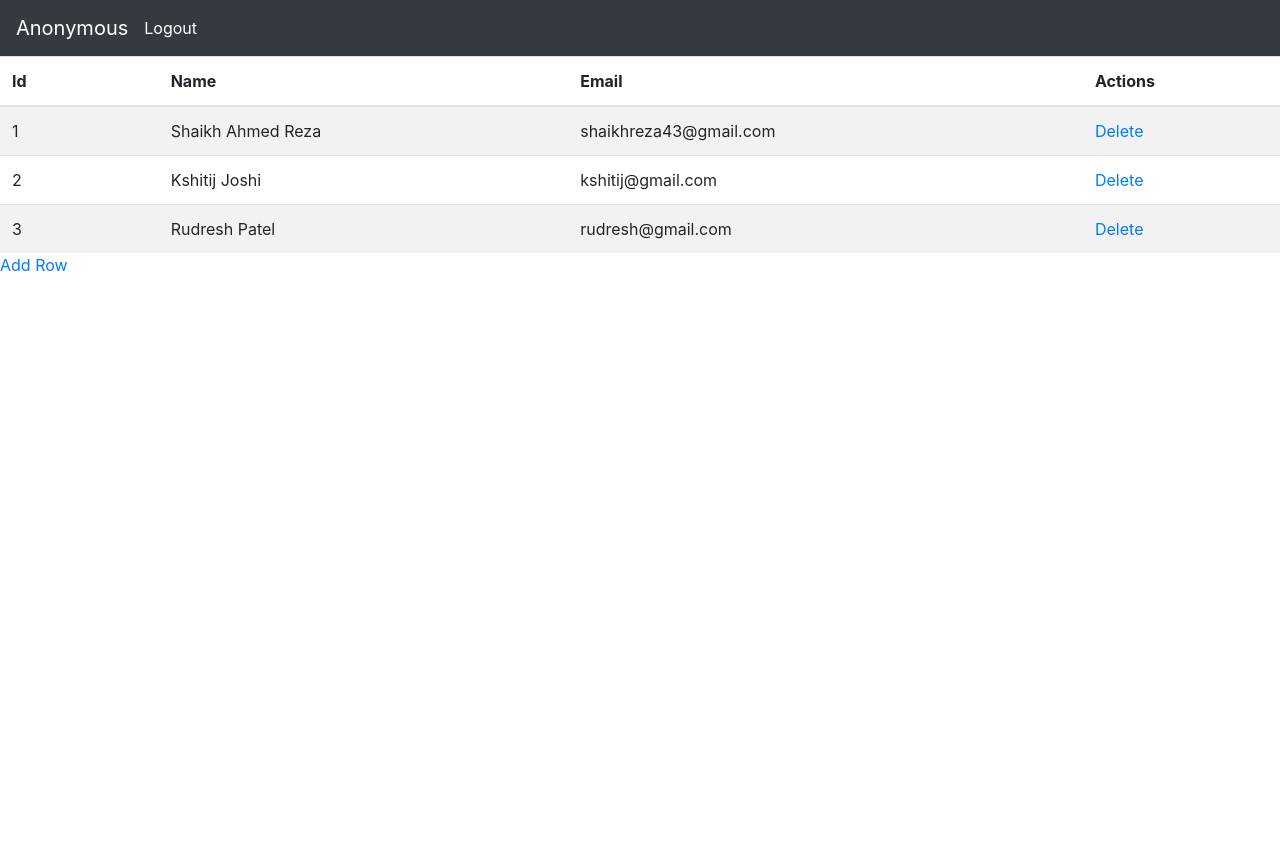
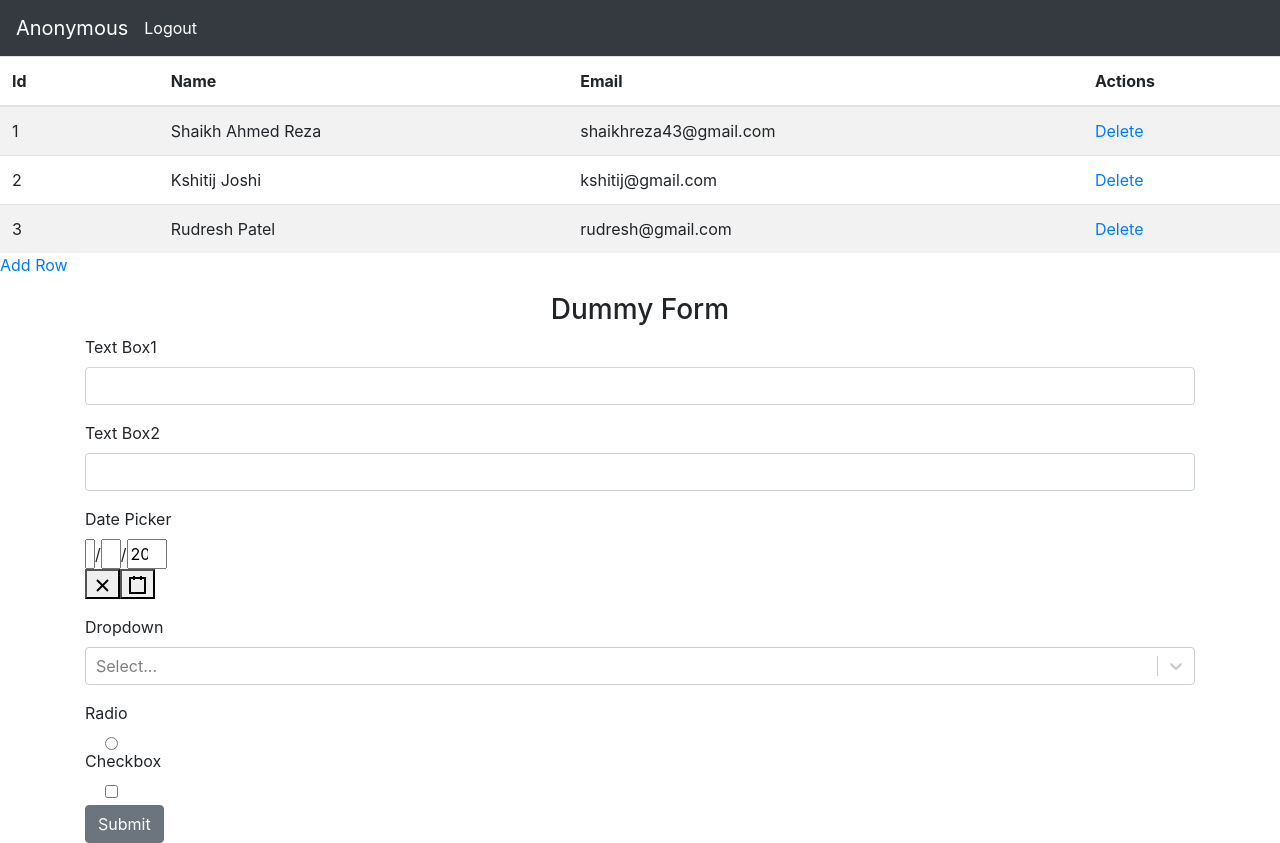
Before and after one commit to shaikhreza43/neointeraction-design-task-reactjs, a React (Create React App) app: page / in a window 1280 px wide. Before the commit the page ends 800 px from the top, so only its background shows below. Built offline with nearby package versions, Linux system fonts and the light colour scheme; sample sign-in values are in the browser's storage.

Commit message:
Home Component is done...

```diff
--- a/package.json
+++ b/package.json
@@ -8,9 +8,11 @@
     "@testing-library/user-event": "^7.2.1",
     "bootstrap": "^4.5.0",
     "react": "^16.13.1",
+    "react-date-picker": "^8.0.1",
     "react-dom": "^16.13.1",
     "react-router-dom": "^5.2.0",
     "react-scripts": "3.4.1",
+    "react-select": "^3.1.0",
     "reactstrap": "^8.5.1",
     "styled-components": "^5.1.1"
   },
--- a/src/App.js
+++ b/src/App.js
@@ -15,7 +15,7 @@ function App() {
             <Route path="/login" component={Login}></Route>
             <Route path="/register" component={Register}></Route>
 
-            <Route exact path="/" component={Home}></Route>
+            <PrivateRoute exact path="/" component={Home}></PrivateRoute>
 
             <Redirect from="*" to="/"/>
           </Switch>
--- /dev/null
+++ b/src/components/DummyForm/DummyFormComponent.js
@@ -0,0 +1,95 @@
+import React, { Component } from 'react';
+import { Form, FormGroup, Input, Container, Label, Button } from 'reactstrap';
+import DatePicker from 'react-date-picker';
+import Select from 'react-select';
+
+const options = [
+    { value: 'chocolate', label: 'Chocolate' },
+    { value: 'strawberry', label: 'Strawberry' },
+    { value: 'vanilla', label: 'Vanilla' },
+];
+
+const obj = {
+    textbox1: '',
+    textbox2: '',
+    date: new Date(),
+    selectedOption: '',
+    radio: '',
+    checkbox: ''
+}
+
+class DummyFormComponent extends Component {
+
+    constructor(props) {
+        super(props);
+        this.state = {
+            mainObj: obj
+        }
+    }
+
+    handleChange = (event) => {
+        this.setState({ mainObj: Object.assign({ ...this.state.mainObj }, { [event.target.name]: event.target.value }) });
+    }
+
+    handleDateChange = (date) => {
+        this.setState({ mainObj: Object.assign({ ...this.state.mainObj }, { date }) });
+    }
+
+    handleDropdown = (e) => {
+        this.setState({ mainObj: Object.assign({ ...this.state.mainObj }, { selectedOption: e }) });
+    }
+
+    handleSubmit = (e) => {
+        e.preventDefault();
+        console.log(this.state);
+        alert(this.state.mainObj.textbox1 + "\n" + this.state.mainObj.textbox2 +
+            "\n" + this.state.mainObj.date + "\n" + this.state.mainObj.selectedOption.value + "\n" + this.state.mainObj.radio
+            + "\n" + this.state.mainObj.checkbox);
+    }
+    render() {
+        return (
+            <Container>
+                <h3 className="text-center">Dummy Form</h3>
+                <Form onSubmit={this.handleSubmit}>
+                    <FormGroup>
+                        <Label for="text1">Text Box1</Label>
+                        <Input type="text" name="textbox1" onChange={this.handleChange}></Input>
+                    </FormGroup>
+                    <FormGroup>
+                        <Label for="text2">Text Box2</Label>
+                        <Input type="text" name="textbox2" onChange={this.handleChange}></Input>
+                    </FormGroup>
+                    <FormGroup>
+                        <Label for="date-picker">Date Picker</Label>
+                        <br></br>
+                        <DatePicker onChange={(date) => this.handleDateChange(date)} value={this.state.mainObj.date} name="date" />
+                    </FormGroup>
+                    <FormGroup>
+                        <Label for="dropdown">Dropdown</Label>
+                        <Select
+                            options={options}
+                            value={this.state.mainObj.selectedOption}
+                            onChange={(e) => this.handleDropdown(e)}
+                            name="selectedOption"
+                        >
+                        </Select>
+                    </FormGroup>
+
+                    <FormGroup>
+                        <Label for="radio">Radio</Label><br></br>
+                        <Input type="radio" name="radio" onChange={this.handleChange} value="Some Radio Button value" style={{ marginLeft: '20px' }}></Input>
+                    </FormGroup>
+
+                    <FormGroup>
+                        <Label for="checkbox">Checkbox</Label><br></br>
+                        <Input type="checkbox" name="checkbox" onChange={this.handleChange} value="Some Checkbox value" style={{ marginLeft: '20px' }}></Input>
+                    </FormGroup>
+
+                    <Button className="mt-2" color="secondary" type="submit">Submit</Button>
+                </Form>
+            </Container>
+        )
+    }
+}
+
+export default DummyFormComponent;
--- a/src/components/Home/Home.js
+++ b/src/components/Home/Home.js
@@ -10,6 +10,7 @@ import {
 } from 'reactstrap';
 import { Link } from 'react-router-dom';
 import TableComponent from '../Table/TableComponent';
+import DummyFormComponent from '../DummyForm/DummyFormComponent';
 
 class Home extends Component {
 
@@ -45,6 +46,7 @@ class Home extends Component {
                 </Navbar>
 
                 <TableComponent/>
+                <DummyFormComponent/>
             </Fragment>
         )
     }
--- a/src/components/Table/TableComponent.js
+++ b/src/components/Table/TableComponent.js
@@ -22,7 +22,7 @@ class TableComponent extends Component {
 
     addRow=()=>{
        var  rows = this.state.data;
-       rows.push({id:5,name:"hjdhfjd",email:"kknxhjc"});
+       rows.push({id:5,name:"dummy name",email:"dummy_email@email.com"});
        this.setState({data:rows});
     }
 
```
Also changed, not shown: 1 other file (tests, documents, lock files or other folders).
